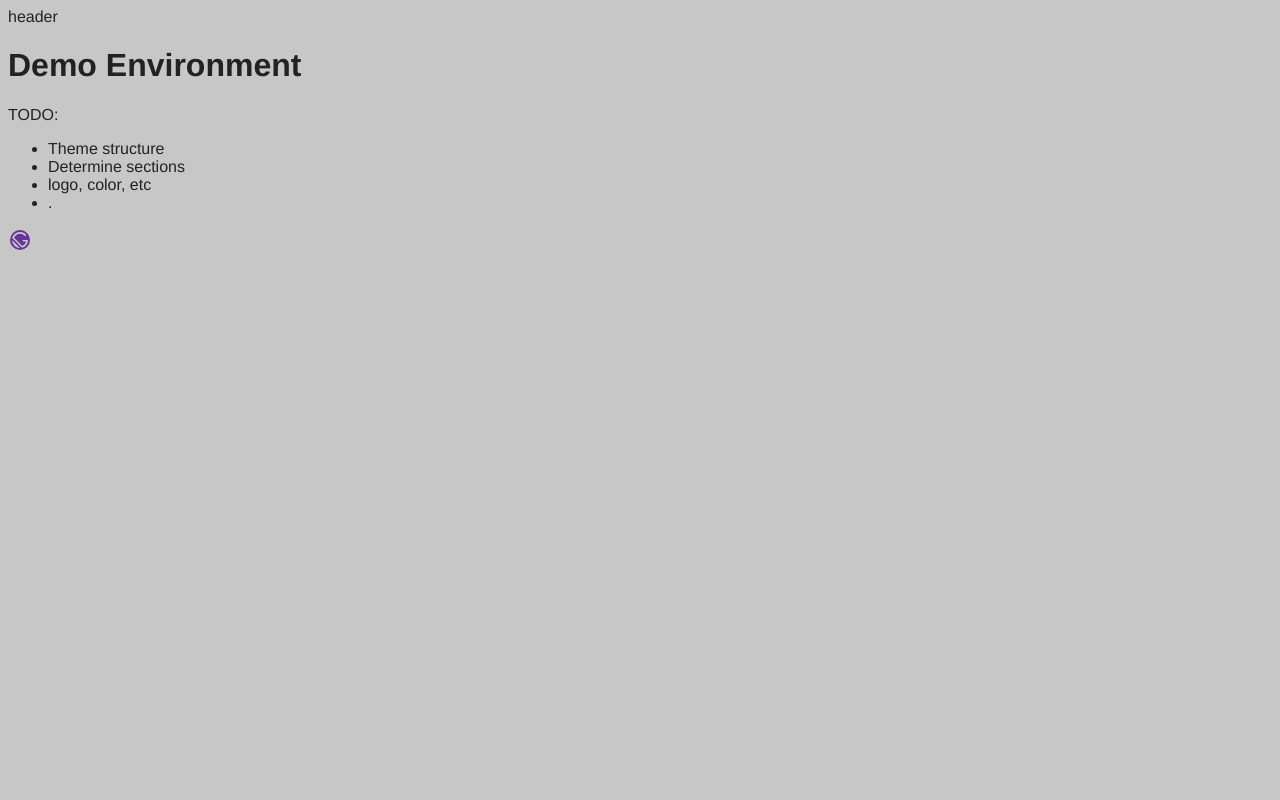
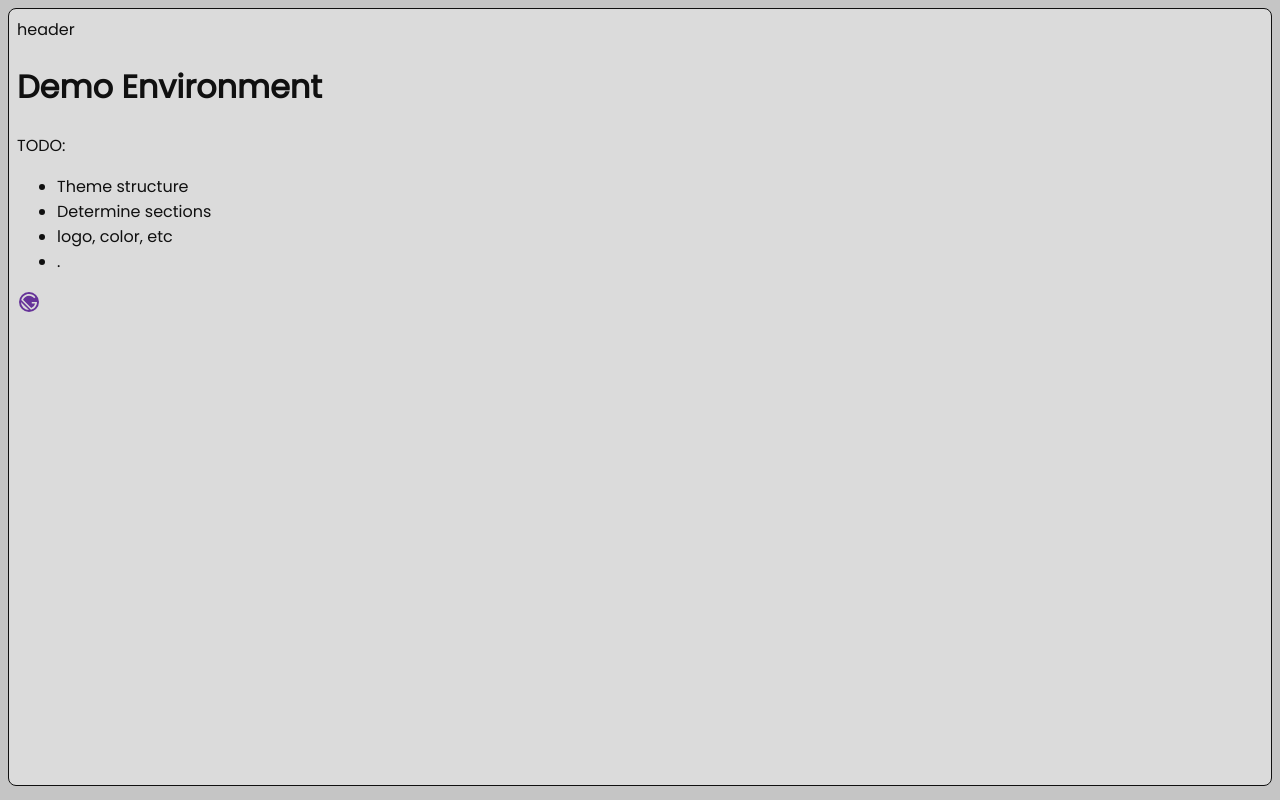
Before and after one commit to Philificent/philificent-cloud, a Gatsby site: page / in a window 1280 px wide. Built offline with nearby package versions, Linux system fonts and the light colour scheme; Gatsby itself is replaced by a stand-in of ours.

Commit message:
base template changes

```diff
--- a/src/components/layout.css
+++ b/src/components/layout.css
@@ -1,7 +1,14 @@
 html,
 body {
-  font-family: helvetica;
+  font-family: "Poppins", "Roboto", helvetica, ariel, sans-serif;
   padding: 0;
-  background: #c7c7c7;
-  color: #222222;
+  background: #c5c5c5;
+  color: #101010;
 }
+#___gatsby {
+  border: 1px solid #101010;
+  border-radius: 0.5rem;
+  padding: 0.5rem;
+  min-height: calc(100vh - 2.5rem);
+  background: #dbdbdb;
+}
--- a/src/pages/index.js
+++ b/src/pages/index.js
@@ -6,8 +6,13 @@
 const IndexPage = () => {
   return (
     <Layout>
+      {/* Need to move this into a separate head.js file... for simplicity of the font etc */}
       <Helmet>
         <title>Home | Philificent.cloud</title>
+        <style>
+          @import
+          url('https://fonts.googleapis.com/css2?family=Poppins:wght@100;400&display=swap');
+        </style>
       </Helmet>
       <header>header</header>
       <main>
```
